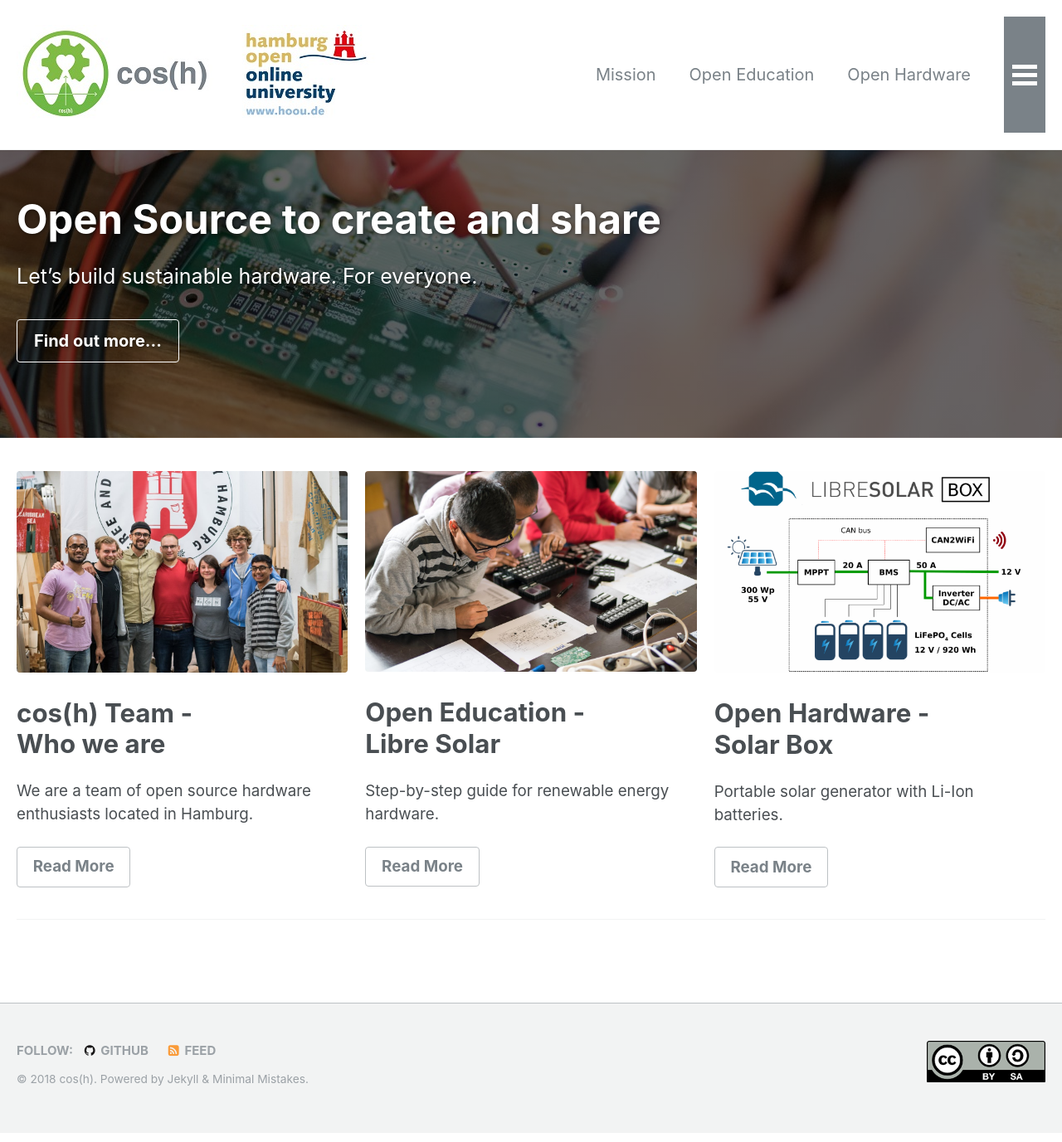
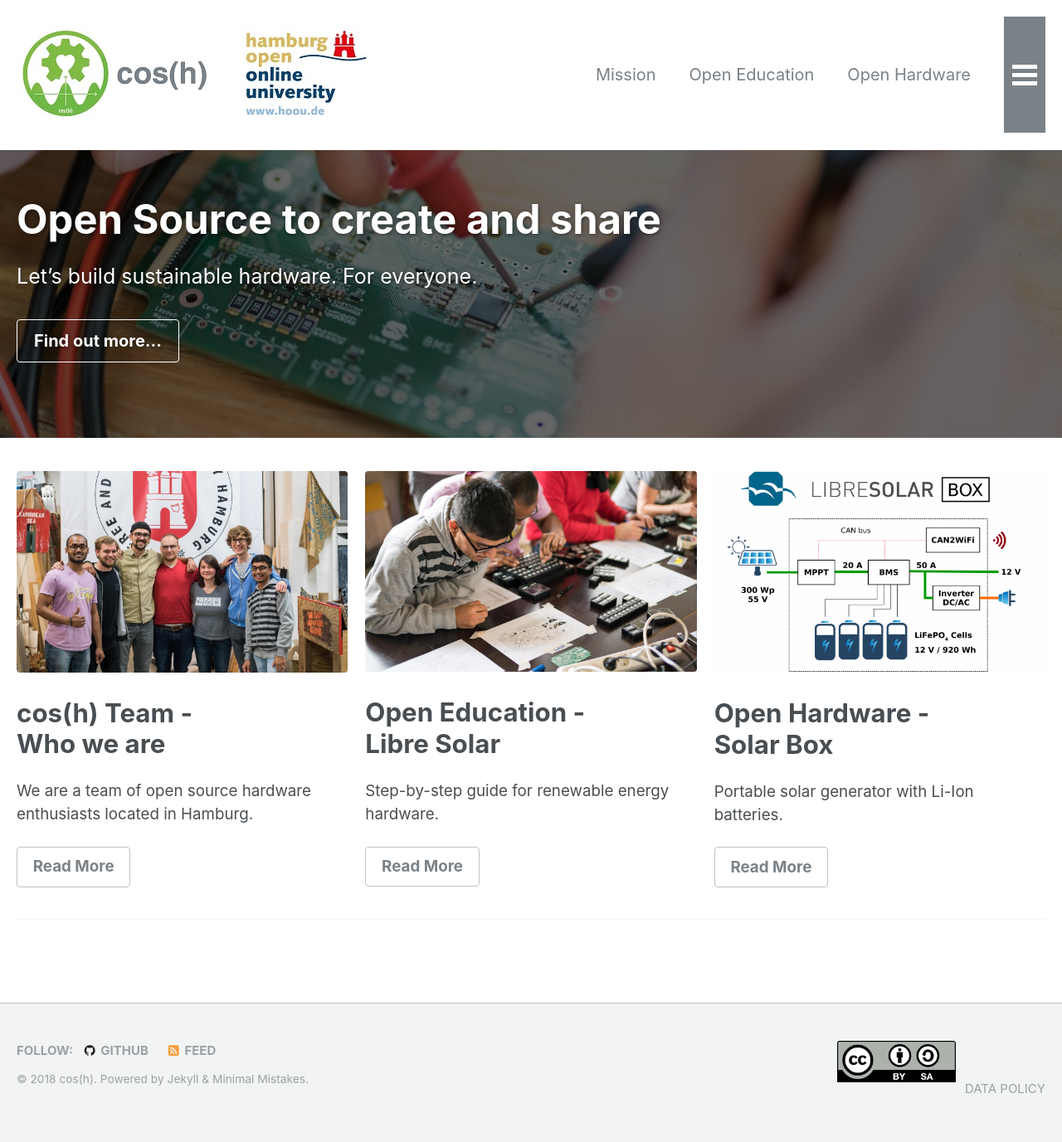
Before and after one commit to CollectiveOpenSourceHardware/collectiveopensourcehardware.github.io, a Jekyll site: the page built from _pages/splash.md, in a window 1280 px wide. Shown: the whole page at 83% size. Built offline with Jekyll 4.4.1, drawn with Linux system fonts in a browser that asks for light colours; the list of posts is cut into pages by our own code.

Commit message:
data policy

```diff
--- a/_includes/footer.html
+++ b/_includes/footer.html
@@ -1,6 +1,7 @@
 <div class="page__footer-follow">
   <ul style="float:right">
     <li><div style="float:right"><a href="https://creativecommons.org/licenses/by-sa/4.0/legalcode" target="_blank"><img src="/images/by-sa.png" align="right"/></a></div></li>
+    <li><div style="float:right"> Data policy </div></li>
   </ul>
   <ul class="social-icons">
     {% if site.data.ui-text[site.locale].follow_label %}
```
